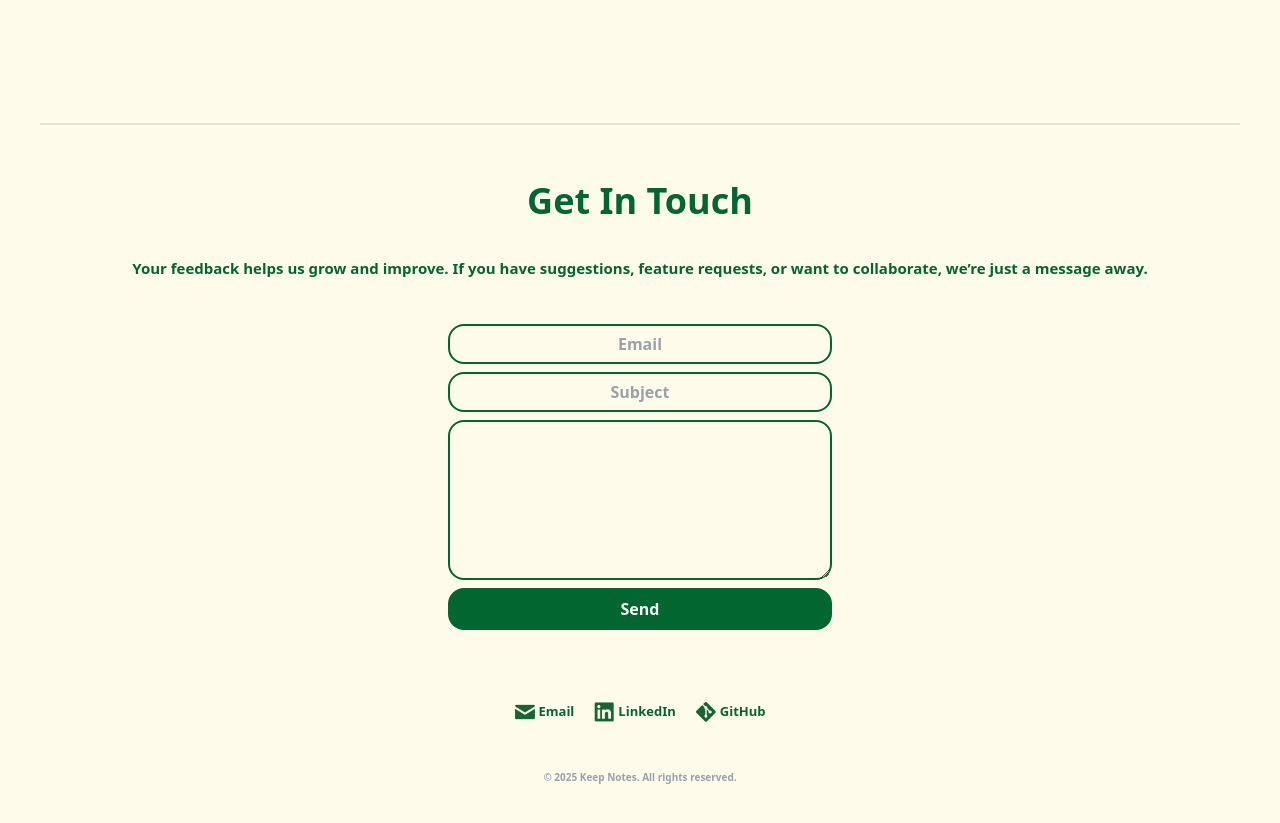
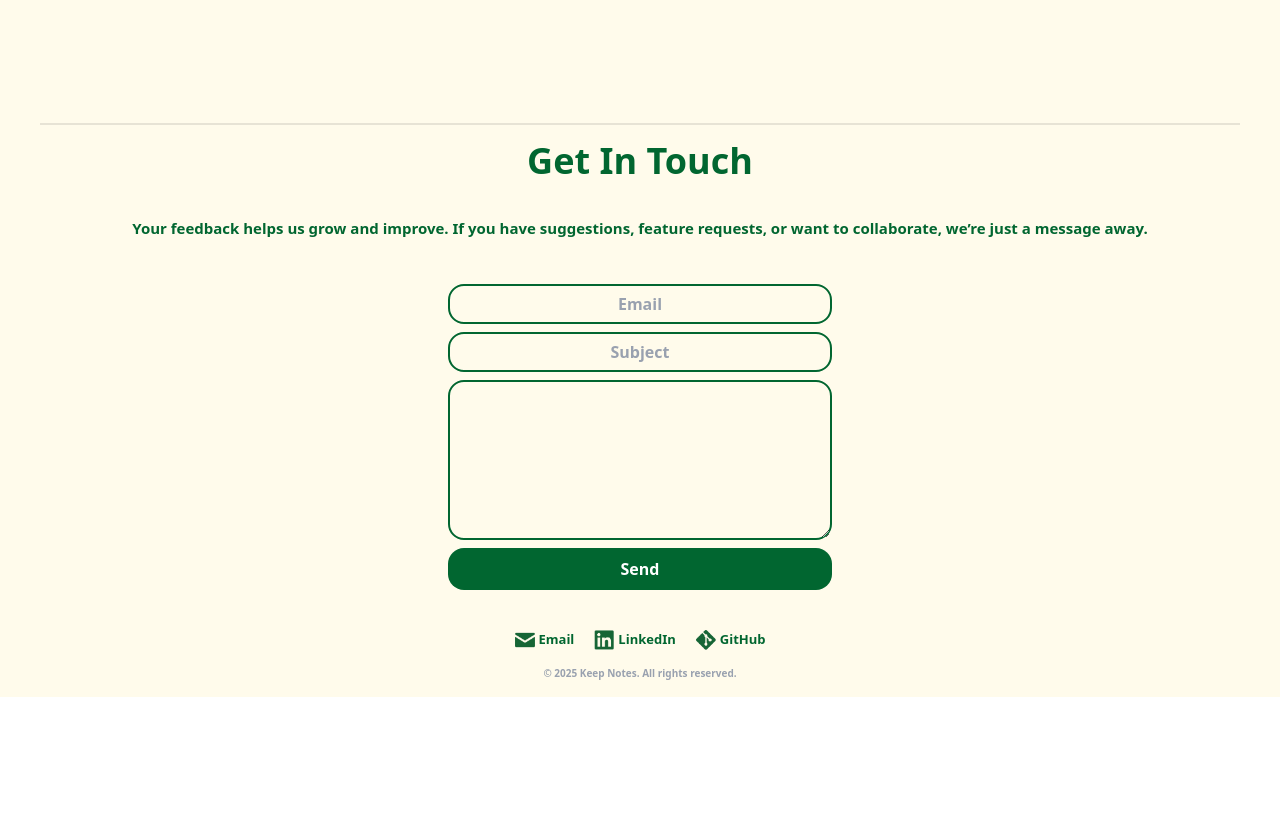
Before and after one commit to Kartikey-Singh-Gahlot/kartikey-keep-notes, a Next.js app in the folder client/: page / in a window 1280 px wide. Shown: the part 1120-1943 px from the top of the page. After the commit the page ends 1817 px from the top, so only its background shows below. Built offline with nearby package versions, Linux system fonts and the light colour scheme; no server answers.

Commit message:
changed footer padding in landing page

```diff
--- a/client/src/app/page.js
+++ b/client/src/app/page.js
@@ -128,7 +128,7 @@ export default function Home() {
               <hr className={`w-full h border ${(lightTheme)?"border-[#00000018]":"border-[#ffffff25]"}`}/>
             </div>
 
-             <section className=" h-fit w-full px-4 py-10" id="contact">
+             <section className=" h-fit w-full px-4 " id="contact">
 
                    <h1 className="w-full  py-4 px-2 text-center text-4xl">Get In Touch</h1>
                     <div className="w-full flex justify-center">
@@ -149,7 +149,7 @@ export default function Home() {
 
 
                    <footer className=" h-fit flex flex-col py-2 justify-center ">
-                       <ul className=" flex w-full justify-center gap-5 py-10">
+                       <ul className=" flex w-full justify-center gap-5 py-2">
                           <li className="h-fit"><a className="text-[13px] flex items-center gap-1"  target="_blank" href="https://mail.google.com/mail/u/0/?tab=rm&ogbl#inbox?compose=GTvVlcSHxjdKGSFjBdMXjKFbqcFvvwmVlJVFZKGtdGBSmmhdpWpmdXpkfkvmzHhWXZSwtTHLckcpq"><img src={(lightTheme)?"/mailBlackIcon.png":"/mailIcon.png"} className="h-5"/>Email</a></li>
                           <li className="h-fit"><a className="text-[13px] flex items-center gap-1"  target="_blank" href="https://www.linkedin.com/in/kartikey-singh-gahlot-58020124b/"><img src={(lightTheme)?"/linkedInBlackIcon.png":"/linkedInIcon.png"} className="h-5"/>LinkedIn</a></li>
                           <li className="h-fit"><a className="text-[13px] flex items-center gap-1"  target="_blank" href="https://github.com/Kartikey-Singh-Gahlot"><img src={(lightTheme)?"/gitHubBlackIcon.png":"/gitHubIcon.png"} className="h-5"/>GitHub</a></li>
```
